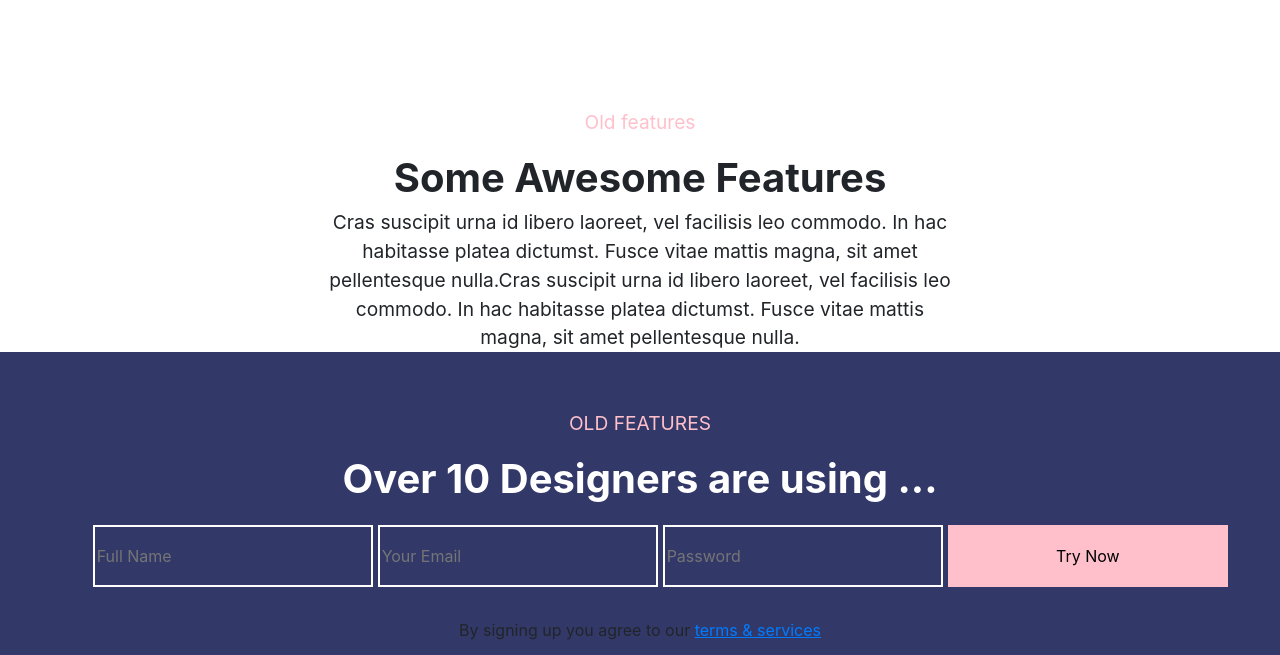
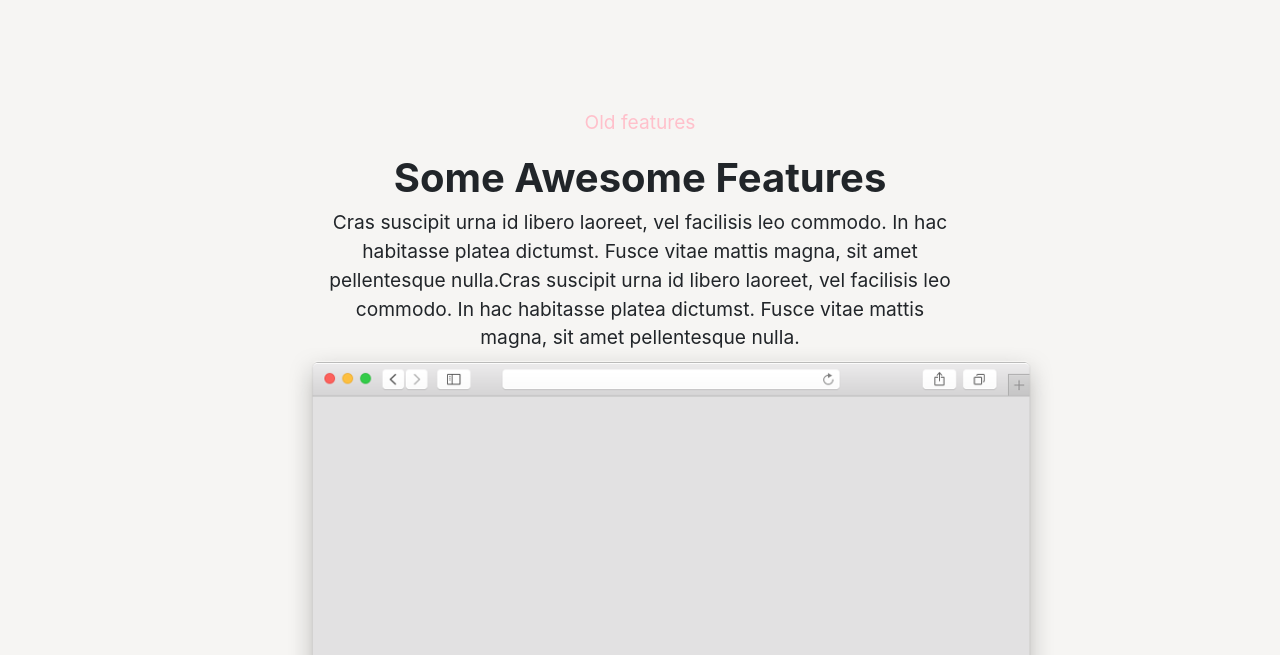
Before and after one commit to RamaLeu/boostrap, a plain HTML site: page index.html in a window 1280 px wide. Shown: the part 2846-3501 px from the top of the page. Drawn offline with nearby package versions, Linux system fonts and the light colour scheme.

Commit message:
browser section

```diff
--- a/style.css
+++ b/style.css
@@ -193,3 +193,12 @@ body, html{
 .termss{
   text-decoration: underline;
 }
+.browser{
+  background-image: url("browser.png");
+  background-color: #cccccc;
+  width: auto;
+  height: 700px;
+  background-size: cover;
+  margin-left: 0px;
+  margin-right: 0px;
+}
```
